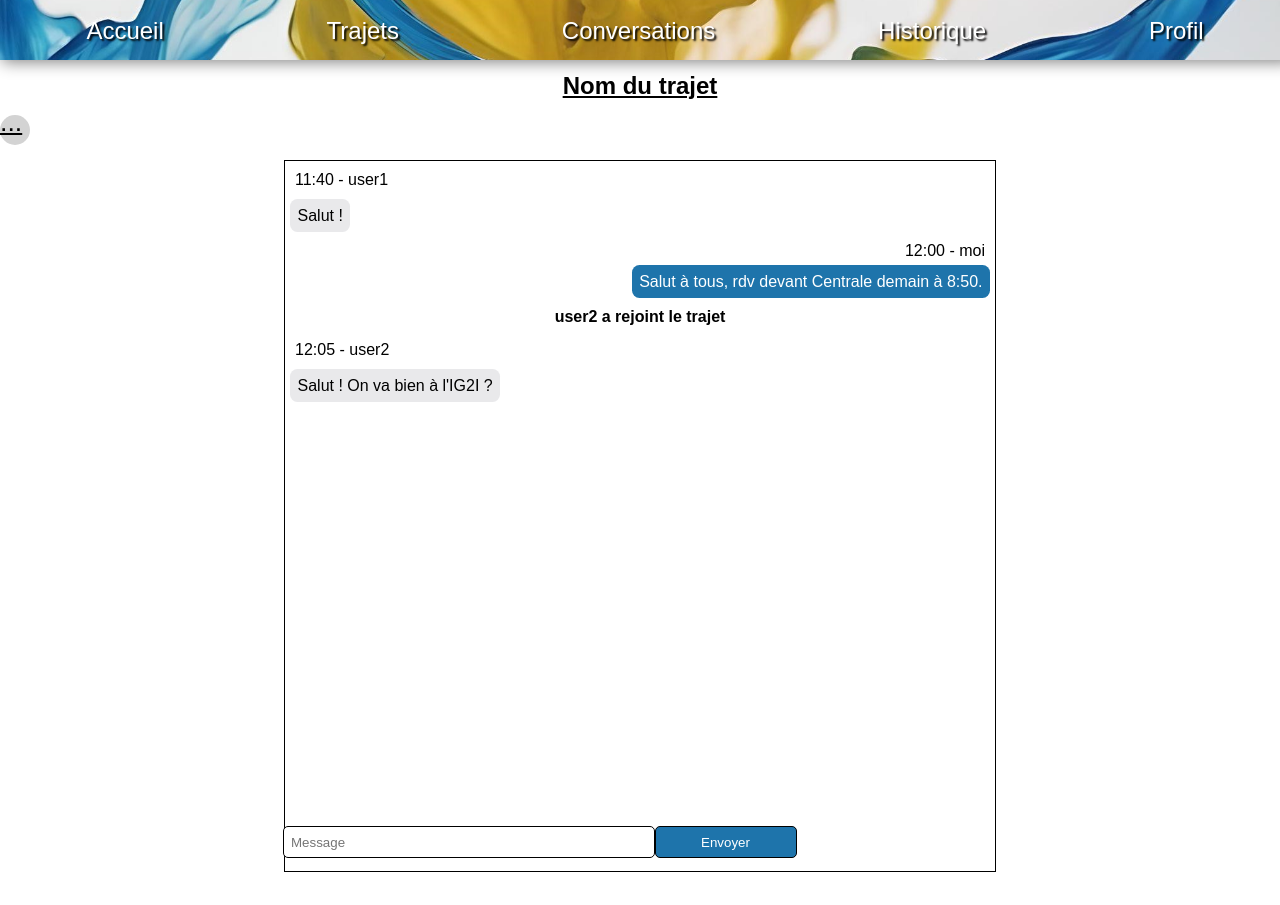
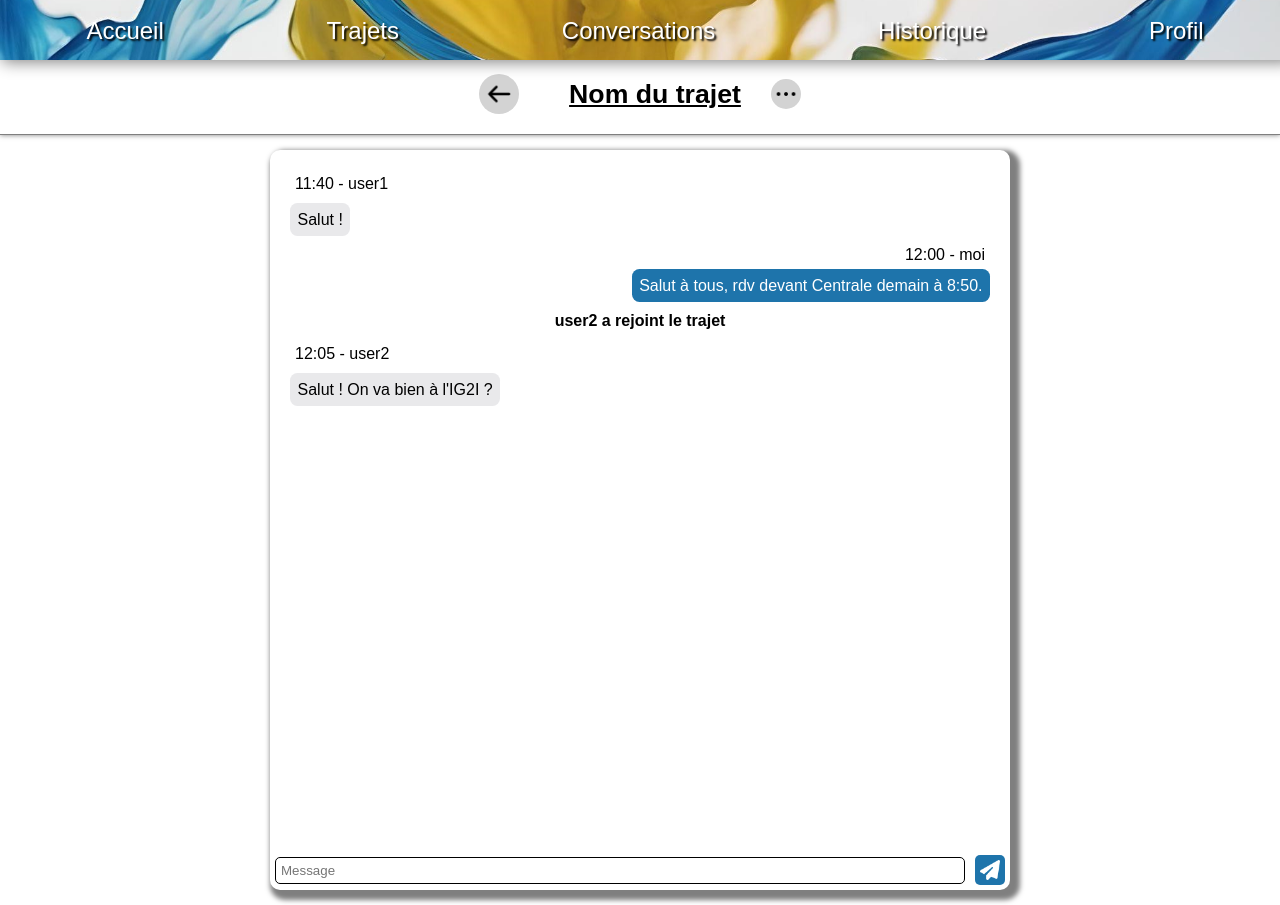
Before and after one commit to JulesVoyer/ProjetWEB, a PHP site: page /index.php?view=messages in a window 1280 px wide. Before the commit the page ends 872 px from the top, so only its background shows below. Run offline with PHP 8.4, Linux system fonts and the light colour scheme; some web fonts are replaced.

Commit message:
Modif vue message

```diff
--- a/CSS/style.css
+++ b/CSS/style.css
@@ -849,30 +842,55 @@ body {
 
 /*---------- MESSAGES ----------*/
 
-#lienDetailTrajet {
+#messageBody #titlePage {
+    padding-bottom: 20px;
+    padding-top: 20px;
+    border-bottom: solid 1px rgb(0, 0, 0, 0.5);
+    box-shadow: 0 0 5px 0 rgba(0, 0, 0, 0.5);
     display: flex;
     flex-direction: row;
-    border-radius: 15px;
-    width: 30px;
-    height: 30px;
+    color: black;
     text-align: center;
-    color: black;
-    background-color: lightgrey;
     font-size: 20pt;
+    justify-content: center;
+    align-items: center;
 }
 
-#lienDetailTrajet > p {
-    margin: -8px 0 0 0 !important;
+#iconePoints{
+    max-width: 30px;
+    max-height: 30px;
+}
+
+#flecheRetour {
+    max-width: 30px;
+    max-height: 30px;
+    padding-top: 5px;
+}
+
+#lienDetailTrajet {
+    background-color: lightgrey;
+    max-width: 30px;
+    max-height: 30px;
+    margin-left: 30px;
+    border-radius: 15px;
     text-align: center;
-    font-weight: normal;
-    text-decoration: none !important;
+
+}
+
+#lienConversations {
+    background-color: lightgrey;
+    width: 40px;
+    height: 40px;
+    margin-right: 50px;
+    border-radius: 20px;
 
 }
 
 #conversation {
     position: relative;
-    border: black solid 1px;
-    padding: 5px;
+    border-radius: 10px;
+    box-shadow: 5px 5px 5px 5px rgb(0, 0, 0, 0.5);
+    padding: 20px;
     margin-left: auto;
     margin-right: auto;
     margin-top: 15px;
@@ -932,33 +951,39 @@ body {
 
 #conversation form {
     position: absolute;
-    margin: 0 auto 0 auto;
-    top: 665px;
+    top: 700px;
     width: 100%;
-    left: -2.5px;
     display: flex;
-    flex-direction: row ;
-
+    justify-content: center;
+    align-items: center;
+    left: 0px;
 }
 
 
 #conversation input[type="text"] {
     position: relative;
-    width: 50%;
+    width: calc(100% - 60px);
     border: black solid 1px;
     border-radius: 5px;
-    padding: 7.5px;
+    max-height: 30px;
+    padding: 5px;
+    margin: 5px;
 }
 
-#conversation input[type="submit"] {
-    border: black solid 1px;
-    width: 20%;
+
+
+
+#conversation input[type="image"] {
+    max-width: 20px;
+    max-height: 20px;
     border-radius: 5px;
-    padding: 7.5px;
-    color: white;
+    padding: 5px;
     background-color: #1E74AB;
+    margin: 5px;
 
 }
+
+
 
 @media all and (max-width:550px) {
     /* Cas d'une fenêtre de largeur inférieure à 550px [mobile] */
--- a/templates/messages.php
+++ b/templates/messages.php
@@ -14,15 +14,20 @@ include_once("libs/maLibForms.php");
 
 ?>
 
-
     <!-- **** B O D Y **** -->
     <div id="messageBody">
-        <br><br><br><br>
+        <br><br><br>
 
-        <div id="titlePage">Nom du trajet</div>
-        <a id="lienDetailTrajet" href="">
-            <p>...<br></p>
-        </a>
+        <div id="titlePage">
+            <a id="lienConversations" href="index.php?view=conversations">
+                <img id="flecheRetour" src="ressources/flecheRetour.png" alt="Fleche">
+            </a>
+            Nom du trajet
+            <a id="lienDetailTrajet" href="index.php?view=trajetsDetails">
+                <img id="iconePoints" src="ressources/autre.png" alt="Points">
+            </a>
+        </div>
+
         <div id="conversation">
             <p class="heureRecu">11:40 - user1</p>
             <p class="messageRecu">Salut !</p>
@@ -34,7 +39,7 @@ include_once("libs/maLibForms.php");
 
             <form action="controleur.php">
                 <input type="text" name="contenuMessage" id="contenu" placeholder="Message">
-                <input type="submit" value="Envoyer" name="envoyerMessage">
+                <input type="image" src="ressources/paperPlane.png" value="Envoyer" name="envoyerMessage">
             </form>
         </div>
 
```
Also changed, not shown: other parts of CSS/style.css (+20 -28 lines), ressources/autre.png (added), ressources/calendrier-blanc.png (added), ressources/calendrier-noir.png (added), ressources/flecheRetour.png (added), ressources/paperPlane.png (added), templates/conversations.php (line endings or trailing spaces).
